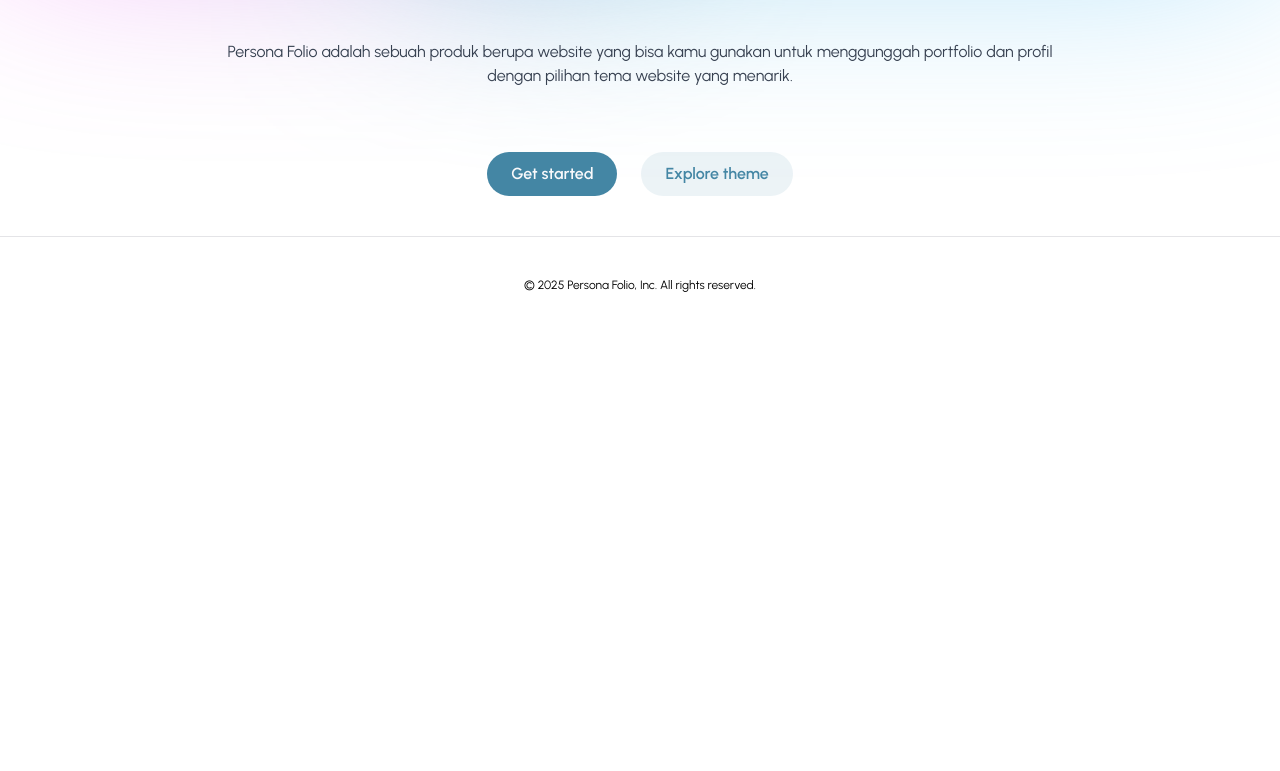
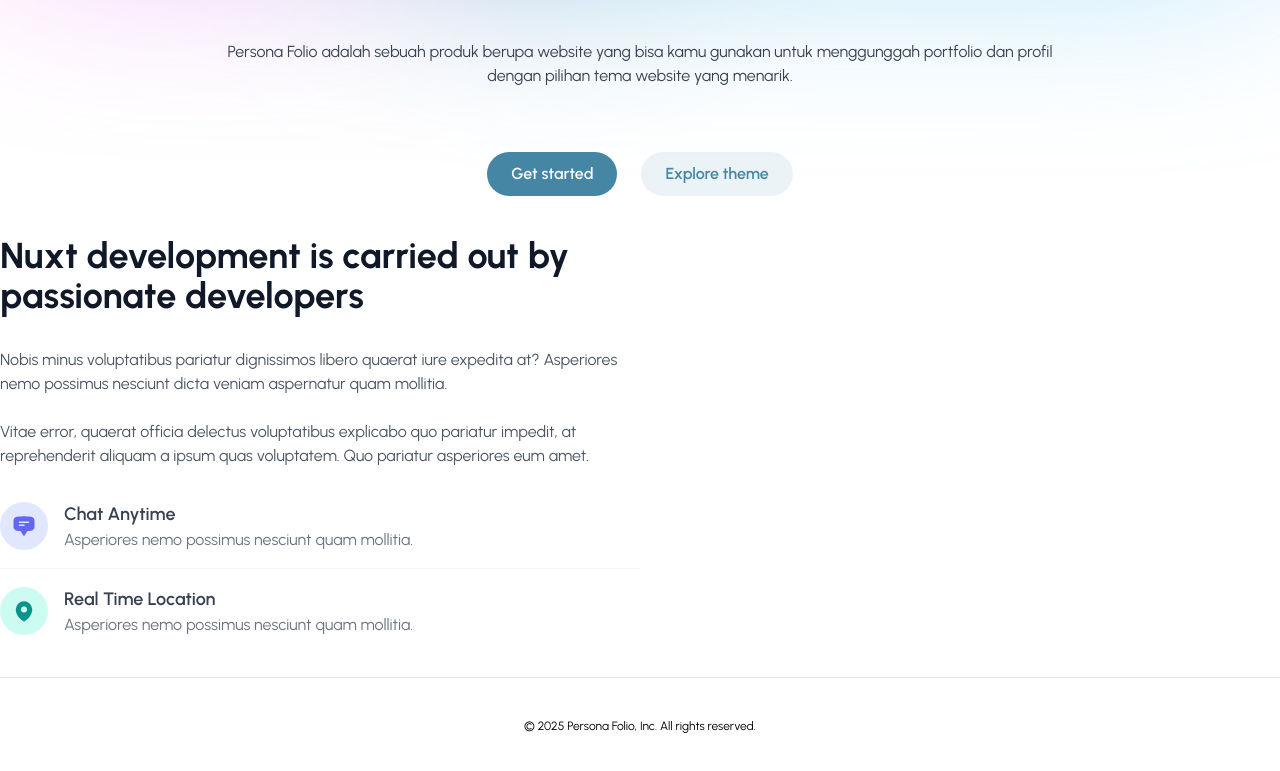
Before and after one commit to your-personafolio/personafolio, a Next.js app: page / in a window 1280 px wide. Shown: the part 345-1116 px from the top of the page. Before the commit the page ends 800 px from the top, so only its background shows below. Built offline with nearby package versions, Linux system fonts and the light colour scheme; no server answers.

Commit message:
update: add google tag manager

```diff
--- a/package.json
+++ b/package.json
@@ -12,12 +12,14 @@
     "@clerk/nextjs": "^6.3.1",
     "@headlessui/react": "^2.2.0",
     "@hookform/resolvers": "^3.9.1",
+    "@next/third-parties": "^15.1.6",
     "@radix-ui/react-dialog": "^1.1.2",
     "@radix-ui/react-dropdown-menu": "^2.1.2",
     "@radix-ui/react-slot": "^1.1.0",
     "axios": "^1.7.7",
     "class-variance-authority": "^0.7.0",
     "clsx": "^2.1.1",
+    "dotenv": "^16.4.7",
     "lucide-react": "^0.454.0",
     "next": "^15.0.4-canary.20",
     "next-themes": "^0.4.3",
--- a/src/app/layout.tsx
+++ b/src/app/layout.tsx
@@ -1,6 +1,7 @@
 import type { Metadata } from "next";
 import { Urbanist } from "next/font/google";
 
+import { GoogleTagManager } from "@next/third-parties/google";
 import Footer from "@/components/footer";
 import Header from "@/components/header";
 import ClerkProvider from "@/components/partials/providers/clerk-provider";
@@ -42,6 +43,7 @@
             {children}
             <Footer />
           </ThemeProvider>
+          <GoogleTagManager gtmId="	G-B2V8XHZ0PV" />
         </body>
       </html>
     </ClerkProvider>
--- a/src/features/home/components/index.tsx
+++ b/src/features/home/components/index.tsx
@@ -1,10 +1,10 @@
 import IBillboard from "@/features/billboards/core/types";
 import type IProduct from "@/features/product/core/types";
+import { useState } from "react";
 
 import Billboard from "@/components/billboard";
 import MainContainer from "@/components/partials/containers/main-container";
 import ProductList from "@/components/product-list";
-
 interface IHomeProps {
   billboard?: IBillboard;
   products?: IProduct[];
@@ -84,6 +84,71 @@
         {/* <div className="flex flex-col gap-y-8 px-4 sm:px-6 lg:px-8">
           <ProductList title="Featured Products" data={products ?? []} />
         </div> */}
+
+        <div className="md:7/12 lg:w-1/2">
+          <h2 className="text-3xl font-bold text-gray-900 md:text-4xl dark:text-white">
+            Nuxt development is carried out by passionate developers
+          </h2>
+
+          <p className="my-8 text-gray-600 dark:text-gray-300">
+            Nobis minus voluptatibus pariatur dignissimos libero quaerat iure
+            expedita at? Asperiores nemo possimus nesciunt dicta veniam
+            aspernatur quam mollitia. <br /> <br /> Vitae error, quaerat officia
+            delectus voluptatibus explicabo quo pariatur impedit, at
+            reprehenderit aliquam a ipsum quas voluptatem. Quo pariatur
+            asperiores eum amet.
+          </p>
+          <div className="divide-y space-y-4 divide-gray-100 dark:divide-gray-800">
+            <div className="mt-8 flex gap-4 md:items-center">
+              <div className="w-12 h-12 flex gap-4 rounded-full bg-indigo-100 dark:bg-indigo-900/20">
+                <svg
+                  xmlns="http://www.w3.org/2000/svg"
+                  viewBox="0 0 24 24"
+                  fill="currentColor"
+                  className="w-6 h-6 m-auto text-indigo-500 dark:text-indigo-400"
+                >
+                  <path
+                    fillRule="evenodd"
+                    d="M4.848 2.771A49.144 49.144 0 0112 2.25c2.43 0 4.817.178 7.152.52 1.978.292 3.348 2.024 3.348 3.97v6.02c0 1.946-1.37 3.678-3.348 3.97a48.901 48.901 0 01-3.476.383.39.39 0 00-.297.17l-2.755 4.133a.75.75 0 01-1.248 0l-2.755-4.133a.39.39 0 00-.297-.17 48.9 48.9 0 01-3.476-.384c-1.978-.29-3.348-2.024-3.348-3.97V6.741c0-1.946 1.37-3.68 3.348-3.97zM6.75 8.25a.75.75 0 01.75-.75h9a.75.75 0 010 1.5h-9a.75.75 0 01-.75-.75zm.75 2.25a.75.75 0 000 1.5H12a.75.75 0 000-1.5H7.5z"
+                    clipRule="evenodd"
+                  />
+                </svg>
+              </div>
+              <div className="w-5/6">
+                <h3 className="font-semibold text-lg text-gray-700 dark:text-indigo-300">
+                  Chat Anytime
+                </h3>
+                <p className="text-gray-500 dark:text-gray-400">
+                  Asperiores nemo possimus nesciunt quam mollitia.
+                </p>
+              </div>
+            </div>
+            <div className="pt-4 flex gap-4 md:items-center">
+              <div className="w-12 h-12 flex gap-4 rounded-full bg-teal-100 dark:bg-teal-900/20">
+                <svg
+                  xmlns="http://www.w3.org/2000/svg"
+                  viewBox="0 0 24 24"
+                  fill="currentColor"
+                  className="w-6 h-6 m-auto text-teal-600 dark:text-teal-400"
+                >
+                  <path
+                    fillRule="evenodd"
+                    d="M11.54 22.351l.07.04.028.016a.76.76 0 00.723 0l.028-.015.071-.041a16.975 16.975 0 001.144-.742 19.58 19.58 0 002.683-2.282c1.944-1.99 3.963-4.98 3.963-8.827a8.25 8.25 0 00-16.5 0c0 3.846 2.02 6.837 3.963 8.827a19.58 19.58 0 002.682 2.282 16.975 16.975 0 001.145.742zM12 13.5a3 3 0 100-6 3 3 0 000 6z"
+                    clipRule="evenodd"
+                  />
+                </svg>
+              </div>
+              <div className="w-5/6">
+                <h3 className="font-semibold text-lg text-gray-700 dark:text-teal-300">
+                  Real Time Location
+                </h3>
+                <p className="text-gray-500 dark:text-gray-400">
+                  Asperiores nemo possimus nesciunt quam mollitia.
+                </p>
+              </div>
+            </div>
+          </div>
+        </div>
       </div>
     </MainContainer>
   );
```
Also changed, not shown: 1 other file (tests, documents, lock files or other folders).
